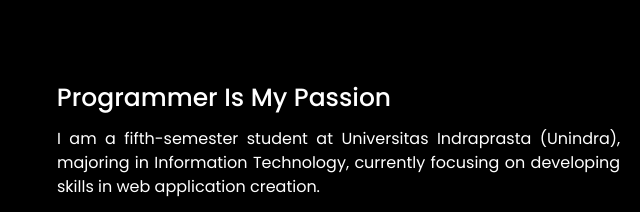
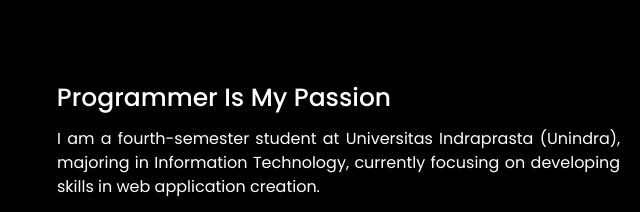
Before and after one commit to annasFajar/MyPortofolio, a plain HTML site: page index.html in a window 1280 px wide. Shown: the part 900-1112 px from the top of the page, 532-1172 px from the left. Drawn offline with nearby package versions, Linux system fonts and the light colour scheme.

Commit message:
Update index.html

```diff
--- a/index.html
+++ b/index.html
@@ -84,7 +84,7 @@
                     <div class="right">
                         <div class="topic" data-aos="fade-left" data-aos-duration="1500" data-aos-delay="200">Programmer Is My Passion</div>
                         <p data-aos="flip-down" data-aos-duration="1500" data-aos-delay="300">
-                            I am a fifth-semester student at Universitas Indraprasta (Unindra), majoring in Information Technology, currently focusing on developing skills in web application creation.
+                            I am a fourth-semester student at Universitas Indraprasta (Unindra), majoring in Information Technology, currently focusing on developing skills in web application creation.
                         </p>
                         <div class="button" data-aos="zoom-in-right" data-aos-duration="1500" data-aos-delay="400">
                             <button>Download CV</button>
```
